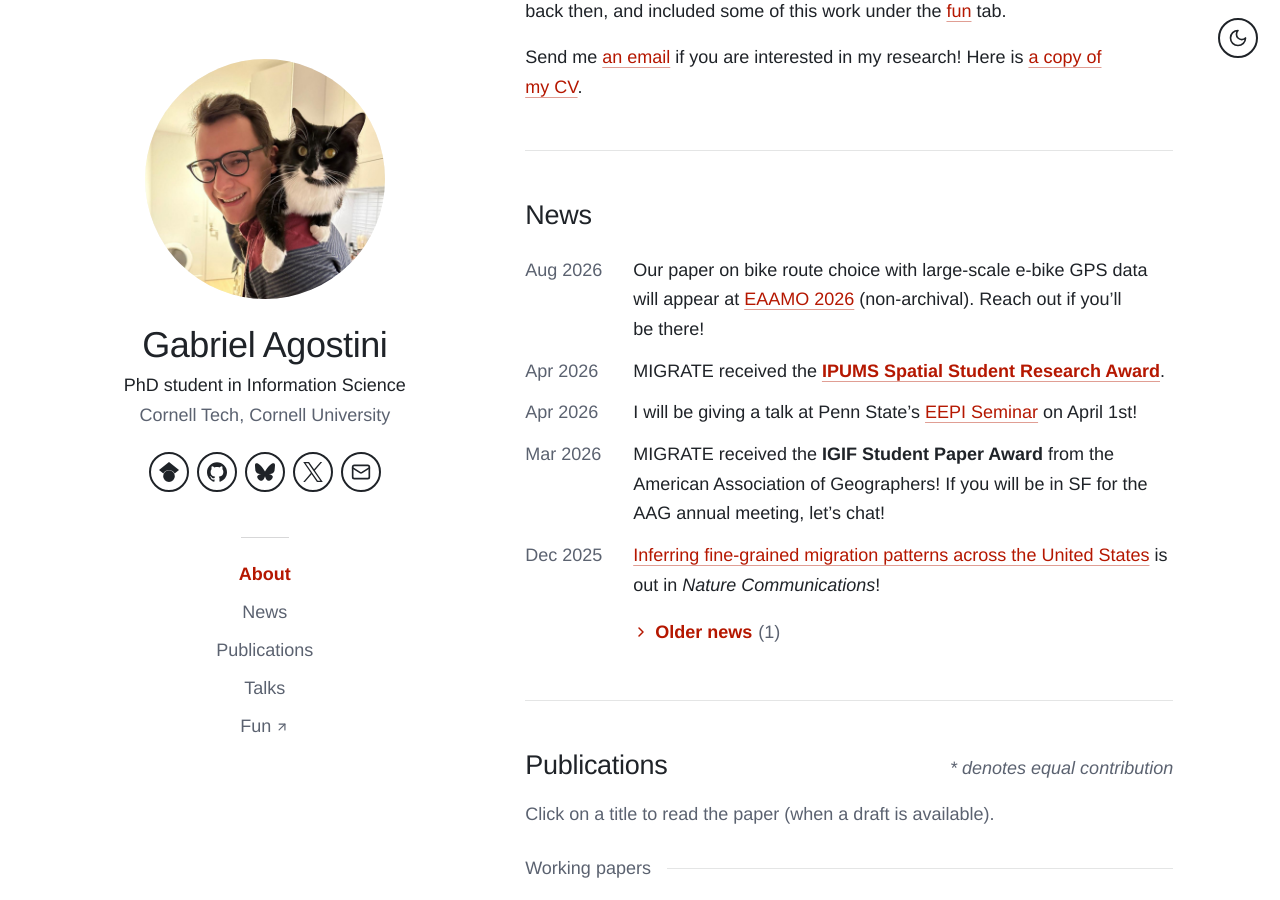
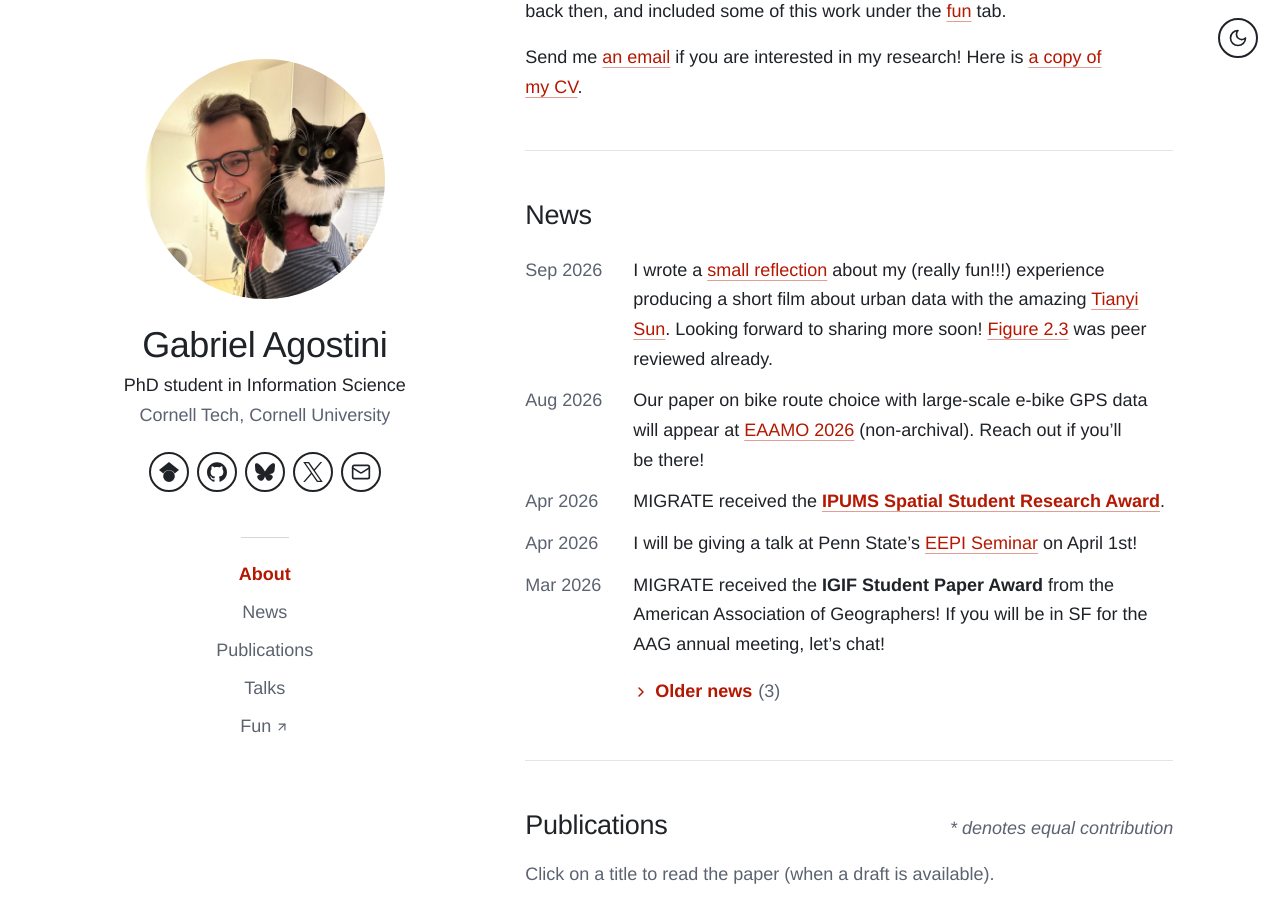
Before and after one commit to gsagostini/gsagostini.github.io, a Jekyll site: the page built from index.md, in a window 1280 px wide and 900 px high, scrolled down 723 px. Built offline with Jekyll 4.4.1, drawn with Linux system fonts in a browser that asks for light colours.

Commit message:
backslash post

```diff
--- a/_data/news.yml
+++ b/_data/news.yml
@@ -12,6 +12,9 @@
 #  · The homepage shows the first `news_limit` items (see _config.yml);
 #    the rest are tucked under "Older news".
 # ─────────────────────────────────────────────────────────────────────────────
+
+- date: Sep 2026
+  text: "I wrote a [small reflection](https://backslash.org/art/Tianyi-sun-badwizard#collaborator-statement) about my (really fun!!!) experience producing a short film about urban data with the amazing [Tianyi Sun](https://mysterioussubmarine.com). Looking forward to sharing more soon! [Figure 2.3](https://gsagostini.github.io/fun/#film) was peer reviewed already."
 
 - date: Aug 2026
   text: "Our paper on bike route choice with large-scale e-bike GPS data will appear at [EAAMO 2026](https://eaamo.org) (non-archival). Reach out if you'll be there!"
@@ -28,5 +31,8 @@
 - date: Dec 2025
   text: "[Inferring fine-grained migration patterns across the United States](https://doi.org/10.1038/s41467-025-68019-2) is out in *Nature Communications*!"
 
+- date: Nov 2025
+  text: "I wrote a [blog post](https://www.pi.tech.cornell.edu/spotlight/the-bike-lane-not-taken-towards-building-a-bike-demand-model-from-large-scale-gps-e-bike-data) about my work with the NYC DOT on map-matching GPS pings for Citi Bike trips. We are now building a route choice model to understand cycling behavior in the city---stay tuned!"
+
 - date: Jun 2025
   text: "I joined the NYC DOT Cycling & Micromobility unit as a fellow. Excited to work in city government, contributing to better urban mobility infrastructure!"
```
